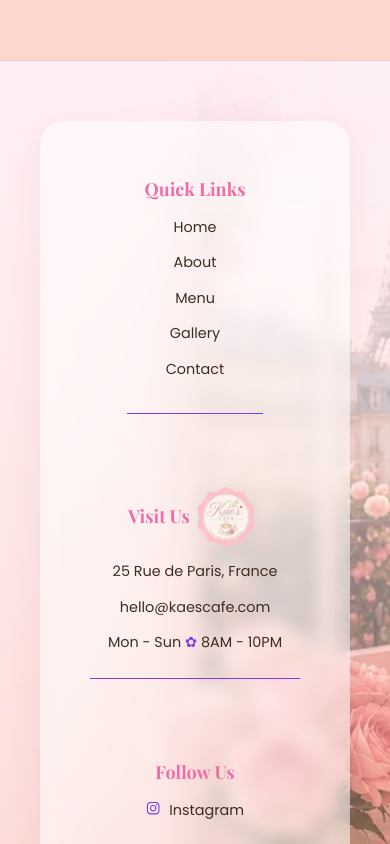
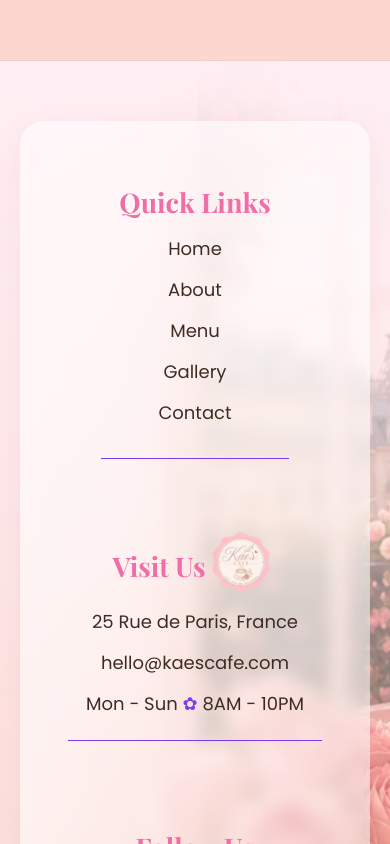
Before and after one commit to KunnikarB/kaes-cafe, a React (Vite) app: page / in a window 390 px wide. Shown: the part 4280-5124 px from the top of the page. Built offline with nearby package versions, Linux system fonts and the light colour scheme.

Commit message:
Update style

```diff
--- a/src/styles/Footer.css
+++ b/src/styles/Footer.css
@@ -199,7 +199,7 @@
   }
 
   .footer-overlay {
-  max-width: 350px;
+  max-width: 400px;
   margin: auto;
   padding: 0 20px;
 }
@@ -207,7 +207,7 @@
 .footer-links h2,
   .footer-contact h2,
   .footer-socials h2 {
-    font-size: 1rem;
+    font-size: 1.5rem;
     margin-bottom: 16px;
   }
 
@@ -215,7 +215,7 @@
   .footer-links a,
   .footer-socials a,
   .footer-contact p {
-    font-size: 0.8rem;
+    font-size: 1rem;
   }
 
   .social-icons {
```
